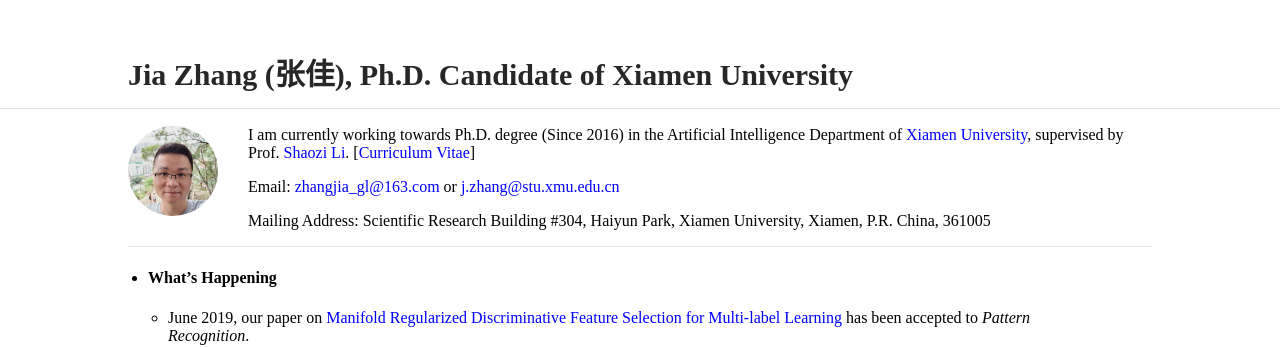
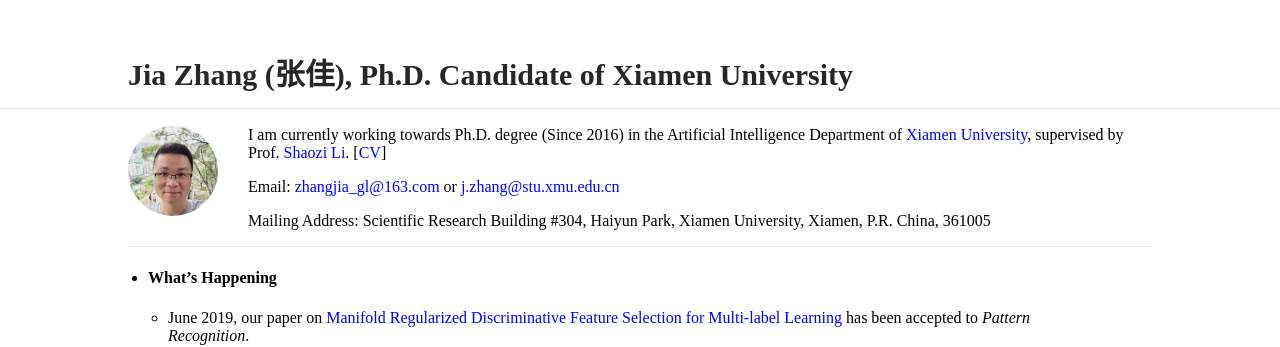
Before and after one commit to jiazhang-ml/jiazhang-ml.github.io, a Jekyll site: the page built from index.md, in a window 1280 px wide. Shown: the top 347 px of the page. Built offline with Jekyll 4.4.1, drawn with Linux system fonts in a browser that asks for light colours.

Commit message:
Update index.md

```diff
--- a/index.md
+++ b/index.md
@@ -4,7 +4,7 @@ layout: default
 
 <img class="profile-picture" src="jiazhang.jpg">
 
-I am currently working towards Ph.D. degree (Since 2016) in the Artificial Intelligence Department of [Xiamen University](https://www.xmu.edu.cn/), supervised by Prof. [Shaozi Li](http://imt.xmu.edu.cn/szdw.html). [[Curriculum Vitae](resume.pdf)]
+I am currently working towards Ph.D. degree (Since 2016) in the Artificial Intelligence Department of [Xiamen University](https://www.xmu.edu.cn/), supervised by Prof. [Shaozi Li](http://imt.xmu.edu.cn/szdw.html). [[CV](resume.pdf)]
 
 Email: [zhangjia_gl@163.com](mailto:zhangjia_gl@163.com) or [j.zhang@stu.xmu.edu.cn](mailto:j.zhang@stu.xmu.edu.cn)
 
```
